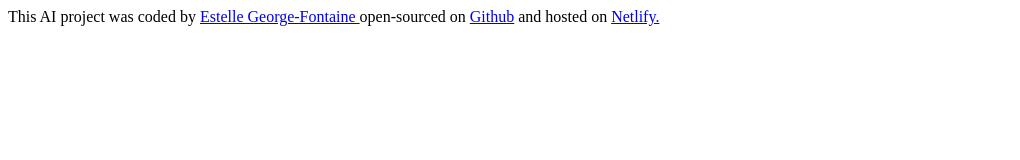
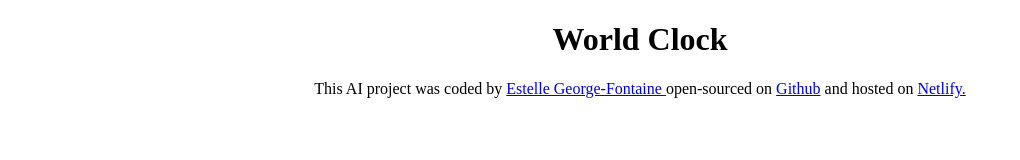
Before and after one commit to estelle-gf/world-clock, a plain HTML site: page index.html in a window 1280 px wide. Shown: the whole page, without its empty margins (0-1020 px from the left). Drawn offline with Linux system fonts and the light colour scheme.

Commit message:
added h1 and css for h1 and footer

```diff
--- a/index.html
+++ b/index.html
@@ -7,6 +7,7 @@
     <title>Document</title>
 </head>
 <body>
+    <h1> World Clock</h1>
     <footer> This AI project was coded by <a href="https://github.com/estelle-gf" target="_blank">Estelle George-Fontaine </a> open-sourced on <a href="https://github.com/estelle-gf/world-clock" target="_blank">Github</a> and hosted on <a href="https://estellesworldclock.netlify.app/" target="_blank">Netlify.</a> </footer>
 </body>
 <script src="script.js"></script>
--- a/style.css
+++ b/style.css
@@ -0,0 +1,2 @@
+h1{text-align: center;}
+footer {text-align: center;}
```
